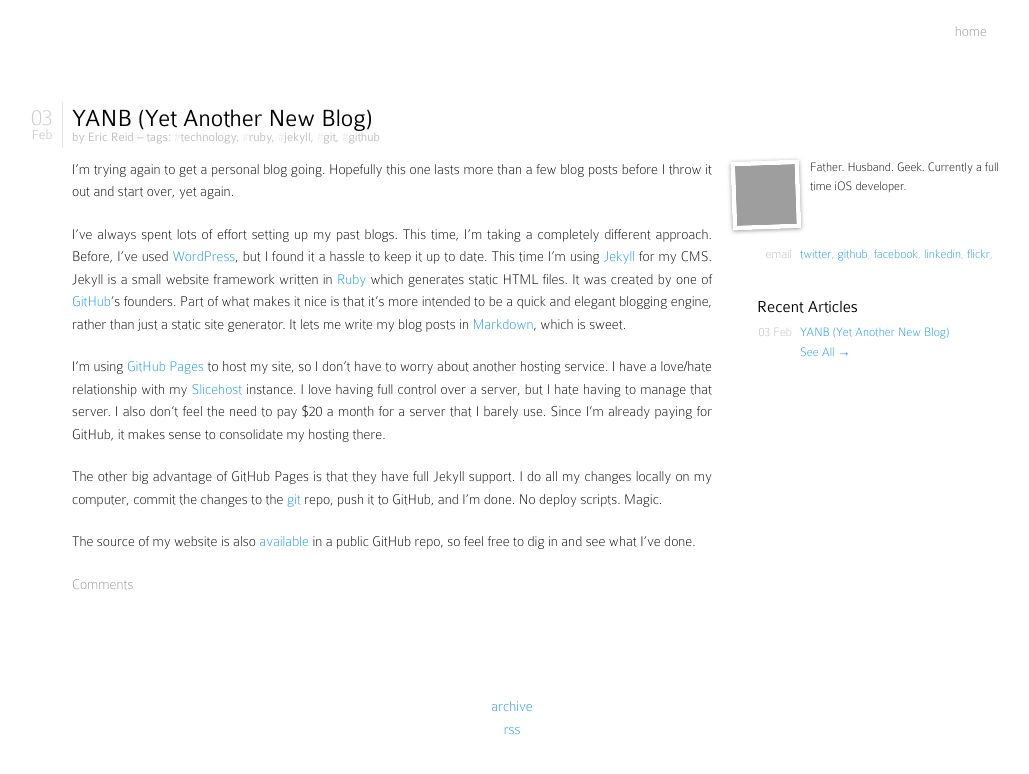
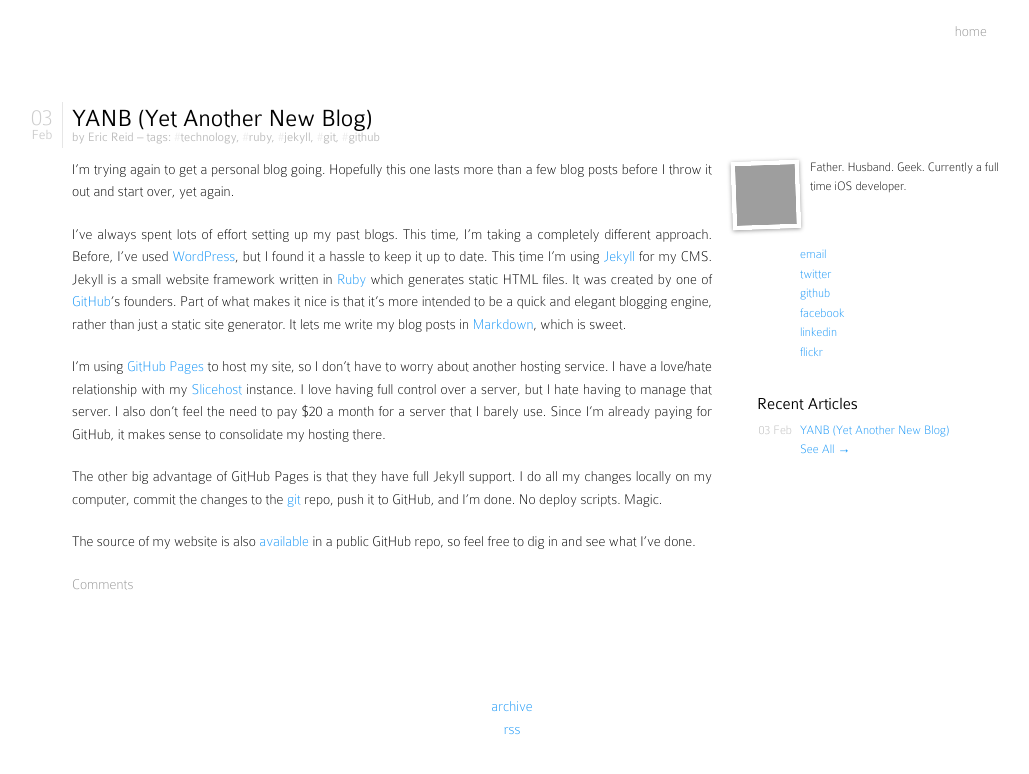
Before and after one commit to ericreid/ericreid.github.com, a Jekyll site: the page built from index.html, in a window 1280 px wide. Shown: the top 774 px of the page, without its empty margins (123-1152 px from the left). Built offline with Jekyll 4.4.1, drawn with Linux system fonts in a browser that asks for light colours; Markdown is read by kramdown in place of the engine named in the settings; the list of posts is cut into pages by our own code; comment, search, counter and statistics services are not loaded; grey boxes are pictures that could not be loaded.

Commit message:
Fix sidebar labels

```diff
--- a/_includes/sidebar.html
+++ b/_includes/sidebar.html
@@ -8,15 +8,13 @@
 			</p>
 			<div class="clear"></div>
 			<dl class="labels">
-				<dt>email</dt>
-				    <a href="mailto:reidek@gmail.com">
-				<dt></dt>
 				<dd>
-					<a href="http://twitter.com/ericreid" onclick="_gaq.push(['_trackEvent', 'linkTo', 'twitter', this.href]);">twitter</a>,
-					<a href="http://github.com/ericreid" onclick="_gaq.push(['_trackEvent', 'linkTo', 'github', this.href]);">github</a>,
-					<a href="http://www.facebook.com/reidek" onclick="_gaq.push(['_trackEvent', 'linkTo', 'facebook', this.href]);">facebook</a>,
-					<a href="http://www.linkedin.com/in/ericreid" onclick="_gaq.push(['_trackEvent', 'linkTo', 'linkedin', this.href]);">linkedin</a>,
-					<a href="http://www.flickr.com/photos/reidek/" onclick="_gaq.push(['_trackEvent', 'linkTo', 'flickr', this.href]);">flickr</a>,
+				    <a href="mailto:reidek@gmail.com" onclick="_gaq.push(['_trackEvent', 'linkTo', 'twitter', this.href]);">email</a><br/>
+					<a href="http://twitter.com/ericreid" onclick="_gaq.push(['_trackEvent', 'linkTo', 'twitter', this.href]);">twitter</a><br/>
+					<a href="http://github.com/ericreid" onclick="_gaq.push(['_trackEvent', 'linkTo', 'github', this.href]);">github</a><br/>
+					<a href="http://www.facebook.com/reidek" onclick="_gaq.push(['_trackEvent', 'linkTo', 'facebook', this.href]);">facebook</a><br/>
+					<a href="http://www.linkedin.com/in/ericreid" onclick="_gaq.push(['_trackEvent', 'linkTo', 'linkedin', this.href]);">linkedin</a><br/>
+					<a href="http://www.flickr.com/photos/reidek/" onclick="_gaq.push(['_trackEvent', 'linkTo', 'flickr', this.href]);">flickr</a><br/>
 				</dd>
 			</dl>
 		</div>
```
